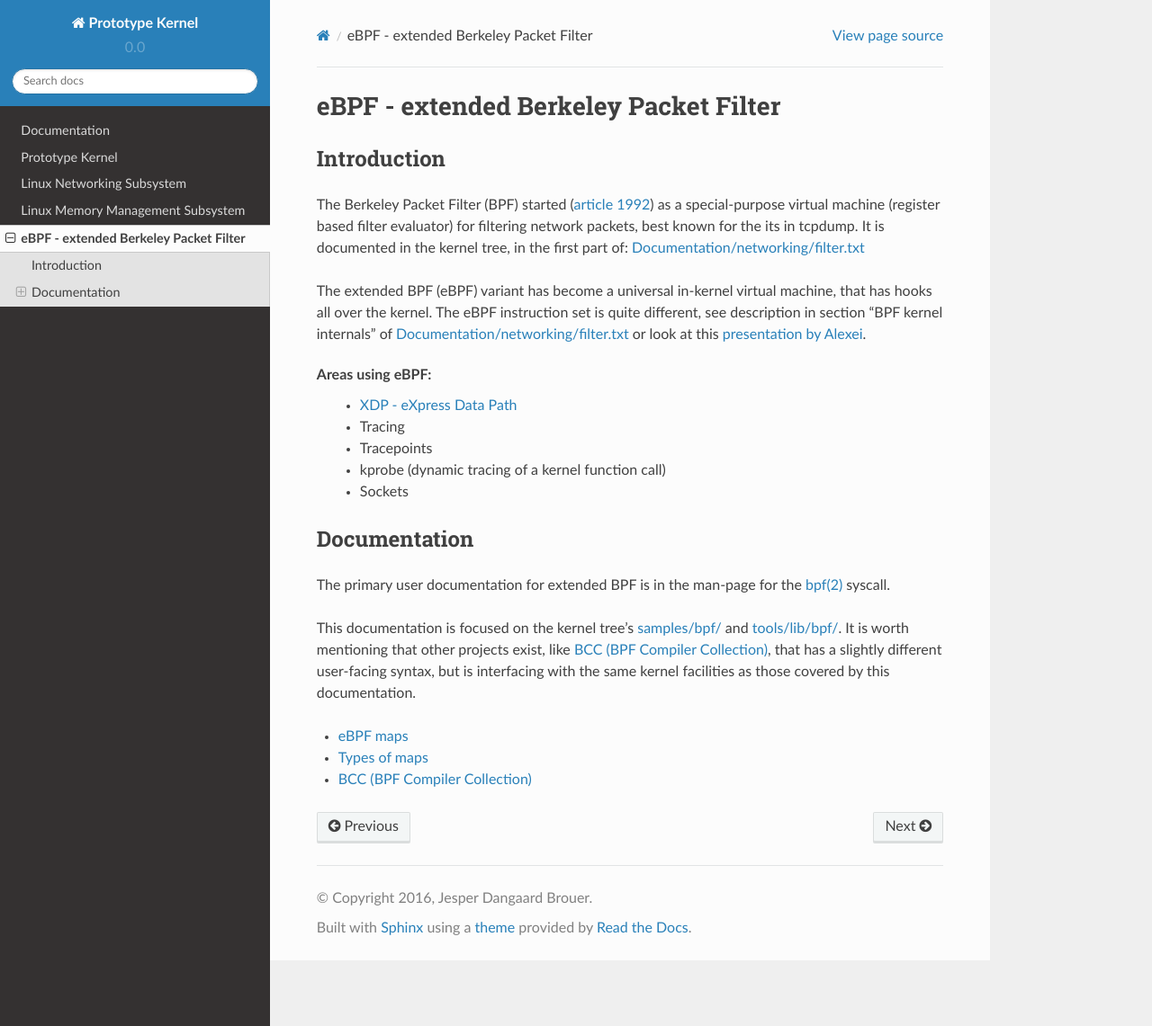
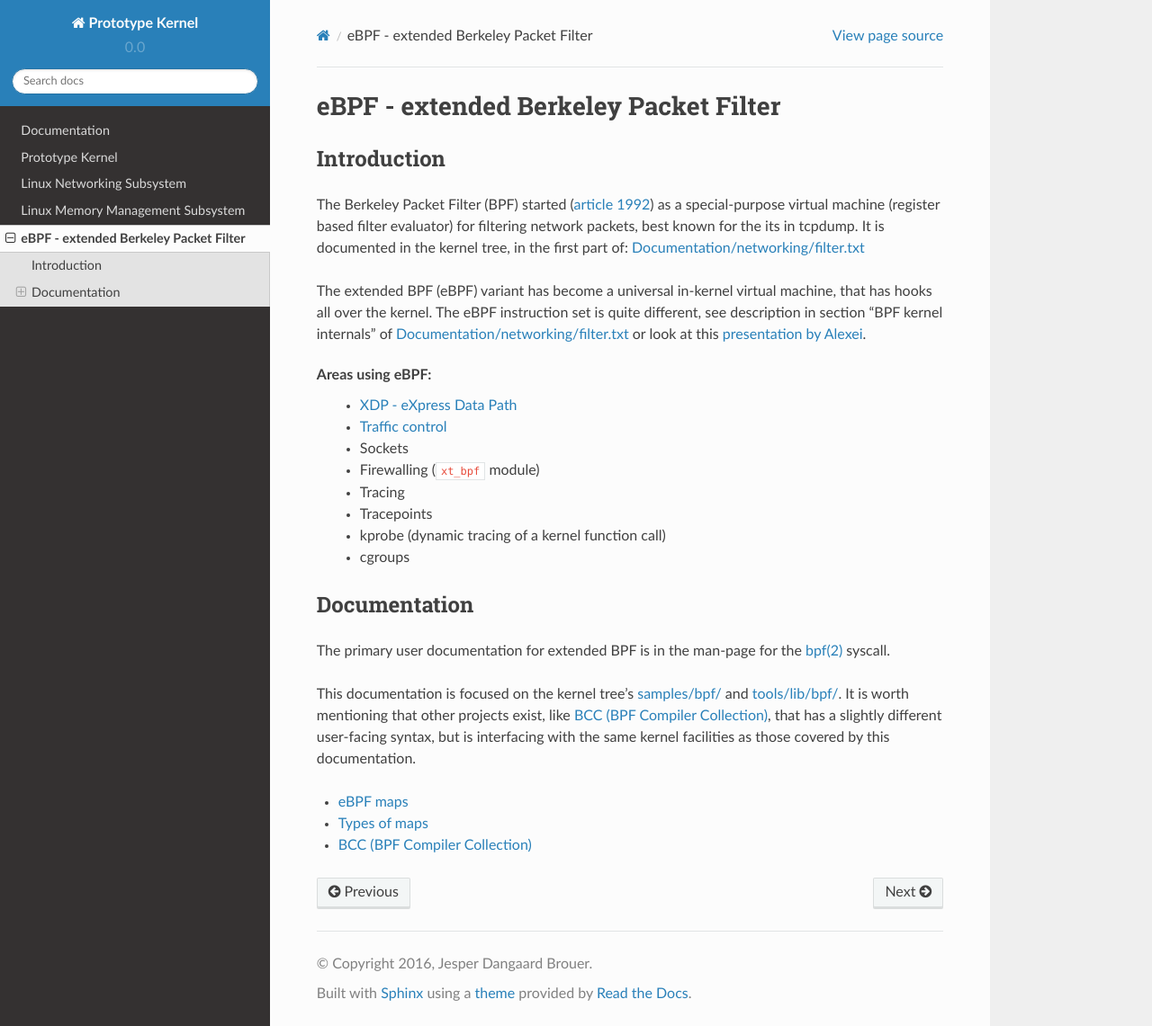
Before and after one commit to netoptimizer/prototype-kernel, a Sphinx documentation site: the page built from kernel/Documentation/bpf/index.rst, in a window 1280 px wide and 1141 px high. Shown: the whole window at 90% size. Built offline with Sphinx 7.4.7 and the Read the Docs theme 2.0.0, drawn with Linux system fonts in a browser that asks for light colours.

Commit message:
doc: add areas using eBPF to the list
Might be worth to also link to the bpf_prog_type enum somewhere
<http://lxr.free-electrons.com/ident?i=bpf_prog_type>, but this
paragraph sounds more like a high-level intro without referencing to the
kernel code yet, so I don't know

Signed-off-by: Quentin Monnet <quentin.monnet@6wind.com>

```diff
--- a/kernel/Documentation/bpf/index.rst
+++ b/kernel/Documentation/bpf/index.rst
@@ -19,10 +19,13 @@ this `presentation by Alexei`_.
 
 Areas using eBPF:
  * :doc:`../networking/XDP/index`
+ * `Traffic control`_
+ * Sockets
+ * Firewalling (``xt_bpf`` module)
  * Tracing
  * Tracepoints
  * kprobe (dynamic tracing of a kernel function call)
- * Sockets
+ * cgroups
 
 Documentation
 =============
@@ -65,3 +68,5 @@ covered by this documentation.
 
 .. _tools/lib/bpf/:
    https://git.kernel.org/cgit/linux/kernel/git/torvalds/linux.git/tree/tools/lib/bpf/
+
+.. _Traffic control: http://man7.org/linux/man-pages/man8/tc-bpf.8.html
```
